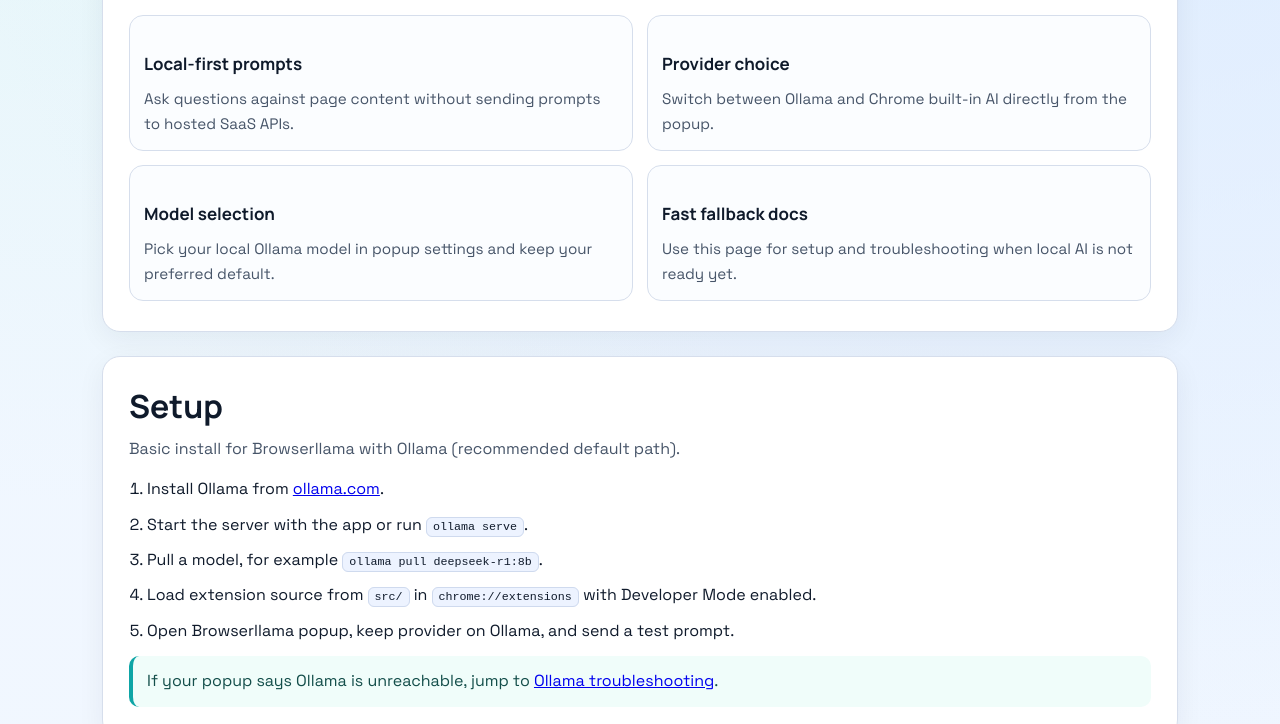
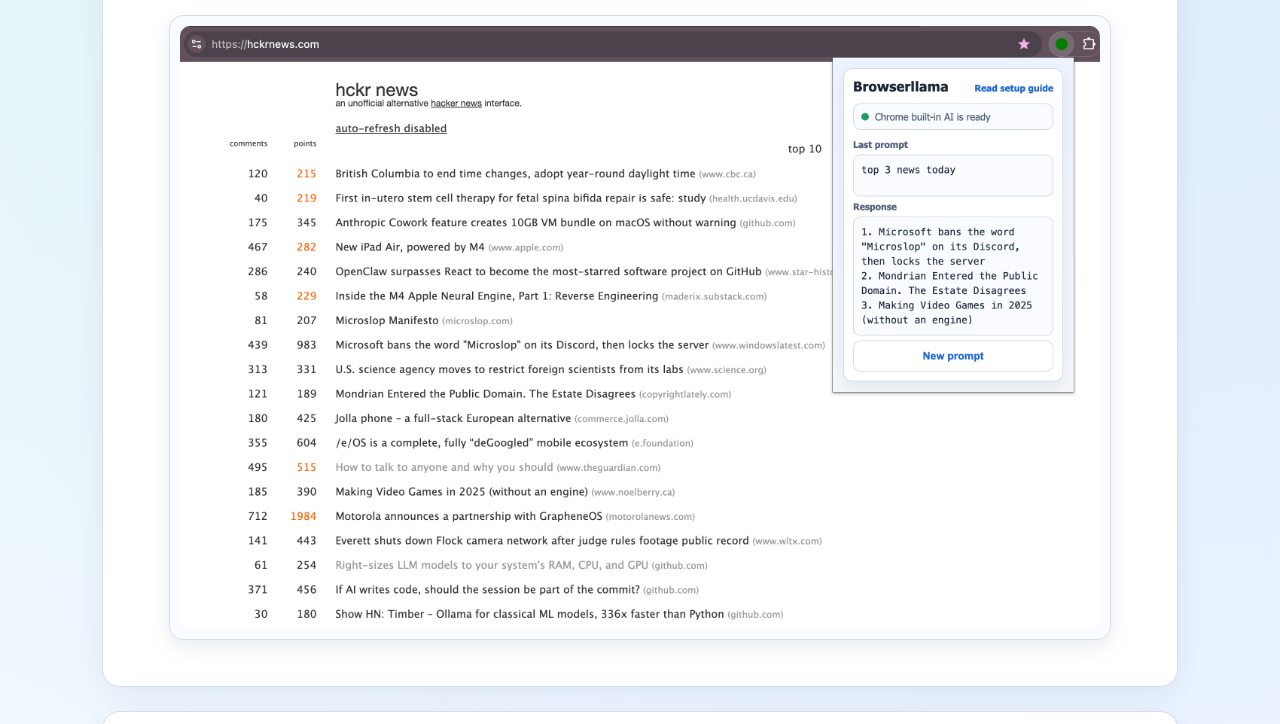
Before and after one commit to vmandic/browserllama, a browser extension: page index.html in a window 1280 px wide. Shown: the part 710-1434 px from the top of the page. Drawn offline with Linux system fonts and the light colour scheme.

Commit message:
chore: add desktop screenshot to docs and github page

```diff
--- a/index.html
+++ b/index.html
@@ -183,6 +183,22 @@
             line-height: 1.2;
         }
 
+        .screenshot-frame {
+            margin-top: 18px;
+            border: 1px solid var(--line);
+            border-radius: 14px;
+            background: #f8fbff;
+            padding: 10px;
+            box-shadow: 0 8px 20px rgba(13, 30, 52, 0.08);
+        }
+
+        .screenshot-frame img {
+            width: 100%;
+            height: auto;
+            display: block;
+            border-radius: 10px;
+        }
+
         .anchor {
             text-decoration: none;
             color: inherit;
@@ -279,6 +295,7 @@
         <div class="topbar-inner">
             <div class="brand">Browserllama</div>
             <nav class="nav" aria-label="Main">
+                <a href="#screenshot">Screenshot</a>
                 <a href="#features">Features</a>
                 <a href="#setup">Setup</a>
                 <a href="#troubleshooting">Troubleshooting</a>
@@ -298,6 +315,14 @@
                 <a class="btn btn-primary" href="#setup">Start Setup</a>
                 <a class="btn btn-secondary" href="#troubleshooting">Fix Common Issues</a>
             </div>
+        </section>
+
+        <section class="section" id="screenshot">
+            <h2><a class="anchor" href="#screenshot">Screenshot</a></h2>
+            <p class="lead">Current Browserllama popup UI.</p>
+            <figure class="screenshot-frame">
+                <img src="src/images/browserllama_extension_screenshot.png" alt="Browserllama extension popup screenshot">
+            </figure>
         </section>
 
         <section class="section" id="features">
```
Also changed, not shown: README.md, src/images/browserllama_extension_screenshot.png (added).
